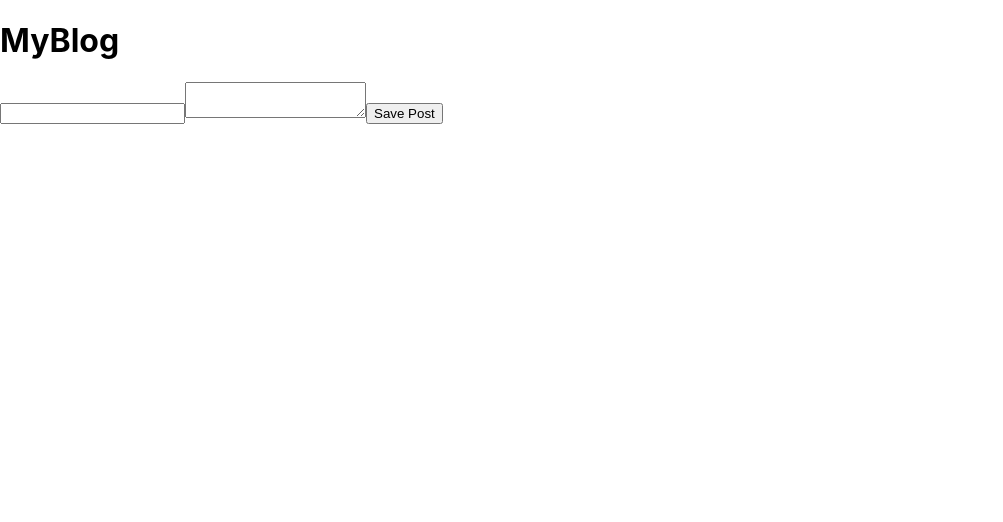
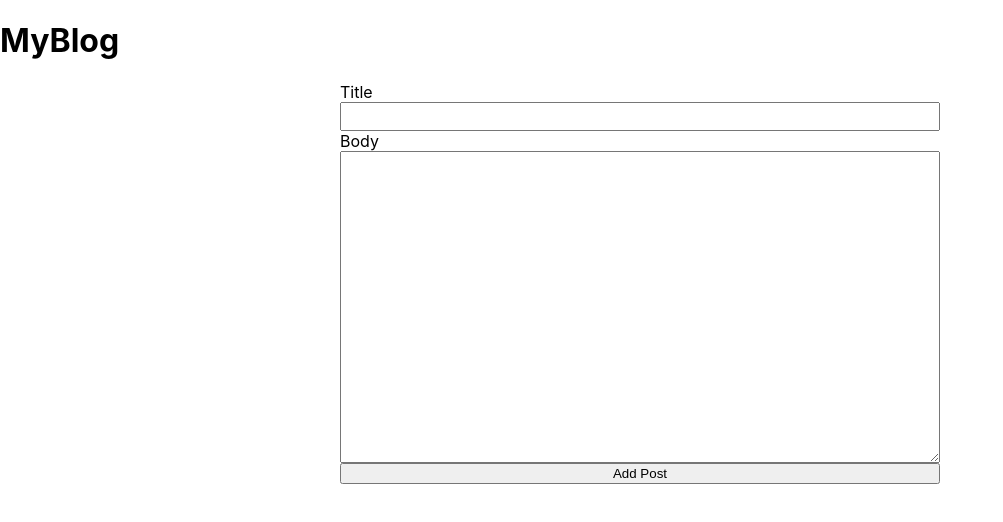
Before and after one commit to JAlmeida1991/MyBlog, a React (Create React App) app: page /create in a window 1280 px wide. Shown: the top 522 px of the page, without its empty margins (0-1003 px from the left). Built offline with nearby package versions, Linux system fonts and the light colour scheme.

Commit message:
search input is now working

```diff
--- a/src/components/AddPost.js
+++ b/src/components/AddPostPage.js
@@ -2,6 +2,8 @@ import React, { Component } from "react";
 import { connect } from "react-redux";
 
 import { addPost } from "../store/actions/actionCreators";
+import BlogForm from "./BlogForm";
+
 import guid from "../utils/guid";
 
 class AddPost extends Component {
@@ -9,10 +11,6 @@ class AddPost extends Component {
     title: "",
     body: ""
   };
-
-  componentDidUpdate() {
-    console.log(this.props);
-  }
 
   titleInputHandler = e => {
     this.setState({ title: e.target.value });
@@ -31,22 +29,14 @@ class AddPost extends Component {
 
   render() {
     return (
-      <div>
-        <form onSubmit={this.submitHandler}>
-          <input
-            name="title"
-            type="input"
-            value={this.state.title}
-            onChange={this.titleInputHandler}
-          />
-          <textarea
-            name="body"
-            value={this.state.body}
-            onChange={this.bodyInputHandler}
-          />
-          <button type="submit">Save Post</button>
-        </form>
-      </div>
+      <BlogForm
+        title={this.state.title}
+        body={this.state.body}
+        titleInputHandler={this.titleInputHandler}
+        bodyInputHandler={this.bodyInputHandler}
+        submit
+        submitHandler={this.submitHandler}
+      />
     );
   }
 }
--- /dev/null
+++ b/src/components/BlogForm.js
@@ -0,0 +1,54 @@
+import React from "react";
+
+const BlogForm = props => (
+  <form
+    style={{
+      display: "flex",
+      flexDirection: "column",
+      width: "80%",
+      maxWidth: "600px",
+      margin: "0 auto"
+    }}
+    onSubmit={e => e.preventDefault()}
+  >
+    <label htmlFor="title">Title</label>
+    <input
+      id="title"
+      name="title"
+      type="input"
+      value={props.title}
+      onChange={props.titleInputHandler}
+      style={{
+        padding: "5px"
+      }}
+    />
+    <label htmlFor="body">Body</label>
+    <textarea
+      style={{
+        height: "300px",
+        padding: "5px"
+      }}
+      id="body"
+      name="body"
+      value={props.body}
+      onChange={props.bodyInputHandler}
+    />
+    {props.submit && (
+      <button type="submit" onClick={props.submitHandler}>
+        Add Post
+      </button>
+    )}
+    {props.edit && (
+      <button type="submit" onClick={props.editPostHandler}>
+        Save Post
+      </button>
+    )}
+    {props.remove && (
+      <button type="submit" onClick={props.postRemoveHandler}>
+        Remove Post
+      </button>
+    )}
+  </form>
+);
+
+export default BlogForm;
--- a/src/components/EditPost.js
+++ b/src/components/EditPostPage.js
@@ -1,6 +1,7 @@
 import React, { Component } from "react";
 import { connect } from "react-redux";
 
+import BlogForm from "./BlogForm";
 import { removePost, editPost } from "../store/actions/actionCreators";
 
 class AddPost extends Component {
@@ -19,11 +20,11 @@ class AddPost extends Component {
     }
   }
 
-  changeTitleHandler = e => {
+  titleInputHandler = e => {
     this.setState({ title: e.target.value });
   };
 
-  changeBodyHandler = e => {
+  bodyInputHandler = e => {
     this.setState({ body: e.target.value });
   };
 
@@ -50,20 +51,16 @@ class AddPost extends Component {
 
     if (validPost) {
       post = (
-        <div>
-          <form onSubmit={e => e.preventDefault()}>
-            <input
-              onChange={this.changeTitleHandler}
-              value={this.state.title}
-            />
-            <textarea
-              onChange={this.changeBodyHandler}
-              value={this.state.body}
-            />
-            <button onClick={this.editPostHandler}>Save Post</button>
-            <button onClick={this.postRemoveHandler}>Remove Post</button>
-          </form>
-        </div>
+        <BlogForm
+          title={this.state.title}
+          body={this.state.body}
+          titleInputHandler={this.titleInputHandler}
+          bodyInputHandler={this.bodyInputHandler}
+          edit
+          editPostHandler={this.editPostHandler}
+          remove
+          postRemoveHandler={this.postRemoveHandler}
+        />
       );
     } else {
       post = <div>Not a valid post...</div>;
--- a/src/components/PostList.js
+++ /dev/null
@@ -1,24 +0,0 @@
-import React from "react";
-import { Link } from "react-router-dom";
-import { connect } from "react-redux";
-import guid from "../utils/guid";
-
-const PostList = props => (
-  <div>
-    <input placeholder="Search Posts" />
-    <Link to="/create">Add a Post</Link>
-    <ul>
-      {props.state.map(post => (
-        <Link key={guid()} to={`/edit/${post.id}`}>
-          <li>{post.title}</li>
-        </Link>
-      ))}
-    </ul>
-  </div>
-);
-
-const mapStateToProps = state => ({
-  state
-});
-
-export default connect(mapStateToProps)(PostList);
--- /dev/null
+++ b/src/components/PostListPage.js
@@ -0,0 +1,42 @@
+import React, { Component } from "react";
+import { Link } from "react-router-dom";
+import { connect } from "react-redux";
+
+class PostList extends Component {
+  state = { search: "" };
+
+  searchInputHandler = e => {
+    this.setState({ search: e.target.value });
+  };
+
+  render() {
+    return (
+      <div>
+        <input
+          value={this.state.search}
+          onChange={this.searchInputHandler}
+          type="text"
+          placeholder="Search Posts"
+        />
+        <Link to="/create">Add a Post</Link>
+        <ul>
+          {this.props.state
+            .filter(post =>
+              post.title.toLowerCase().includes(this.state.search.toLowerCase())
+            )
+            .map(post => (
+              <Link key={post.id} to={`/edit/${post.id}`}>
+                <li>{post.title}</li>
+              </Link>
+            ))}
+        </ul>
+      </div>
+    );
+  }
+}
+
+const mapStateToProps = state => ({
+  state
+});
+
+export default connect(mapStateToProps)(PostList);
--- a/src/containers/App.js
+++ b/src/containers/App.js
@@ -1,8 +1,8 @@
 import React, { Component } from "react";
 import { Route, Switch } from "react-router-dom";
-import PostList from "../components/PostList";
-import AddPost from "../components/AddPost";
-import EditPost from "../components/EditPost";
+import PostListPage from "../components/PostListPage";
+import AddPostPage from "../components/AddPostPage";
+import EditPostPage from "../components/EditPostPage";
 
 class App extends Component {
   render() {
@@ -10,9 +10,9 @@ class App extends Component {
       <div>
         <h1>MyBlog</h1>
         <Switch>
-          <Route path="/create" component={AddPost} />
-          <Route path="/edit/:id" component={EditPost} />
-          <Route path="/" component={PostList} />
+          <Route path="/create" component={AddPostPage} />
+          <Route path="/edit/:id" component={EditPostPage} />
+          <Route path="/" component={PostListPage} />
         </Switch>
       </div>
     );
```
